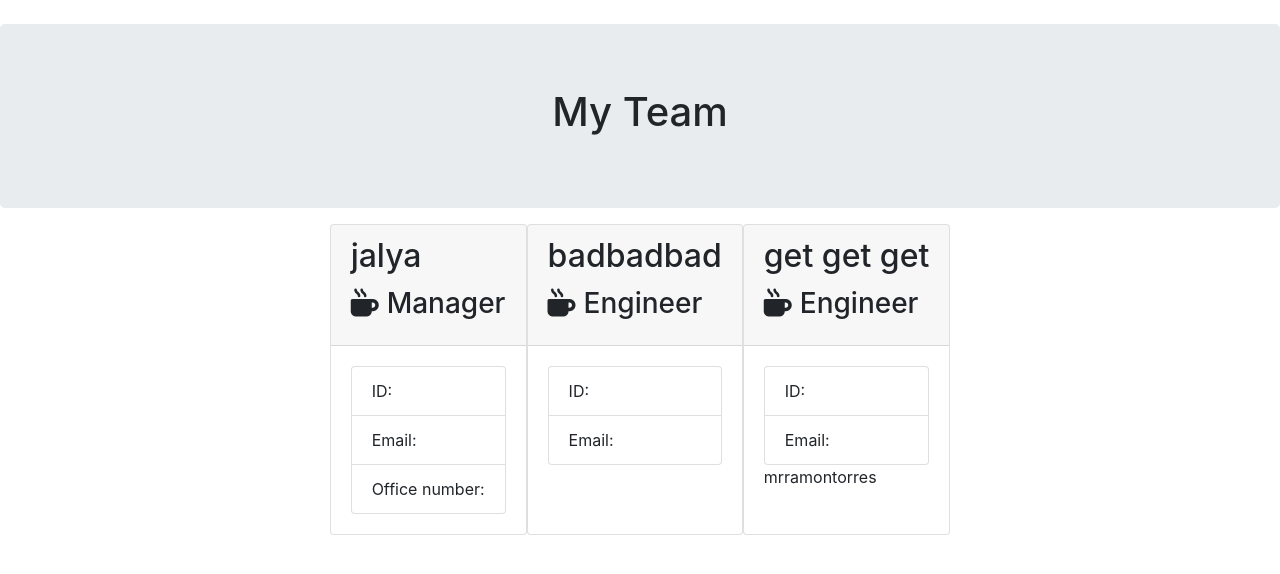
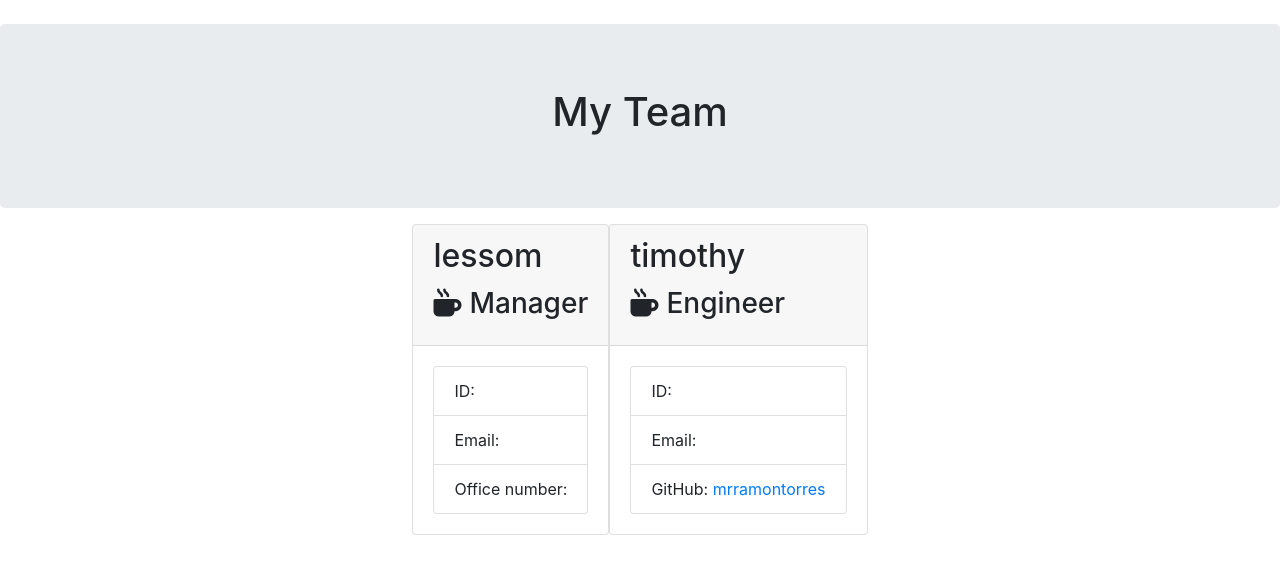
Before and after one commit to mrramontorres/team-profile-generator, a plain HTML site: page dist/sampleTeam.html in a window 1280 px wide. Drawn offline with nearby package versions, Linux system fonts and the light colour scheme.

Commit message:
successfully added GitHub

```diff
--- a/dist/sampleTeam.html
+++ b/dist/sampleTeam.html
@@ -27,7 +27,7 @@
 
         <div class="card employee-card">
         <div class="card-header">
-            <h2 class="card-title">jalya</h2>
+            <h2 class="card-title">lessom</h2>
             <h3 class="card-title"><i class="fas fa-mug-hot mr-2"></i>Manager</h3>
         </div>
         <div class="card-body">
@@ -41,28 +41,14 @@
 
         <div class="card employee-card">
         <div class="card-header">
-            <h2 class="card-title">badbadbad</h2>
+            <h2 class="card-title">timothy</h2>
             <h3 class="card-title"><i class="fas fa-mug-hot mr-2"></i>Engineer</h3>
         </div>
         <div class="card-body">
             <ul class="list-group">
                 <li class="list-group-item">ID: </li>
                 <li class="list-group-item">Email: <a href="mailto:}"></a></li>
-
+                <li class="list-group-item">GitHub: <a href="https://github.com/mrramontorres" target="_blank" rel="noopener noreferrer">mrramontorres</a></li>
             </ul>
         </div>
     </div>
-
-        <div class="card employee-card">
-        <div class="card-header">
-            <h2 class="card-title">get get get</h2>
-            <h3 class="card-title"><i class="fas fa-mug-hot mr-2"></i>Engineer</h3>
-        </div>
-        <div class="card-body">
-            <ul class="list-group">
-                <li class="list-group-item">ID: </li>
-                <li class="list-group-item">Email: <a href="mailto:}"></a></li>
-                mrramontorres
-            </ul>
-        </div>
-    </div>
--- a/index.js
+++ b/index.js
@@ -169,7 +169,7 @@ function engineerHTML(newEmployee) {
             <ul class="list-group">
                 <li class="list-group-item">ID: ${newEmployee.getId()}</li>
                 <li class="list-group-item">Email: <a href="mailto:${newEmployee.getEmail()}}">${newEmployee.getEmail()}</a></li>
-                ${newEmployee.getGitHub()}
+                <li class="list-group-item">GitHub: <a href="https://github.com/${newEmployee.getGitHub()}" target="_blank" rel="noopener noreferrer">${newEmployee.getGitHub()}</a></li>
             </ul>
         </div>
     </div>
```
